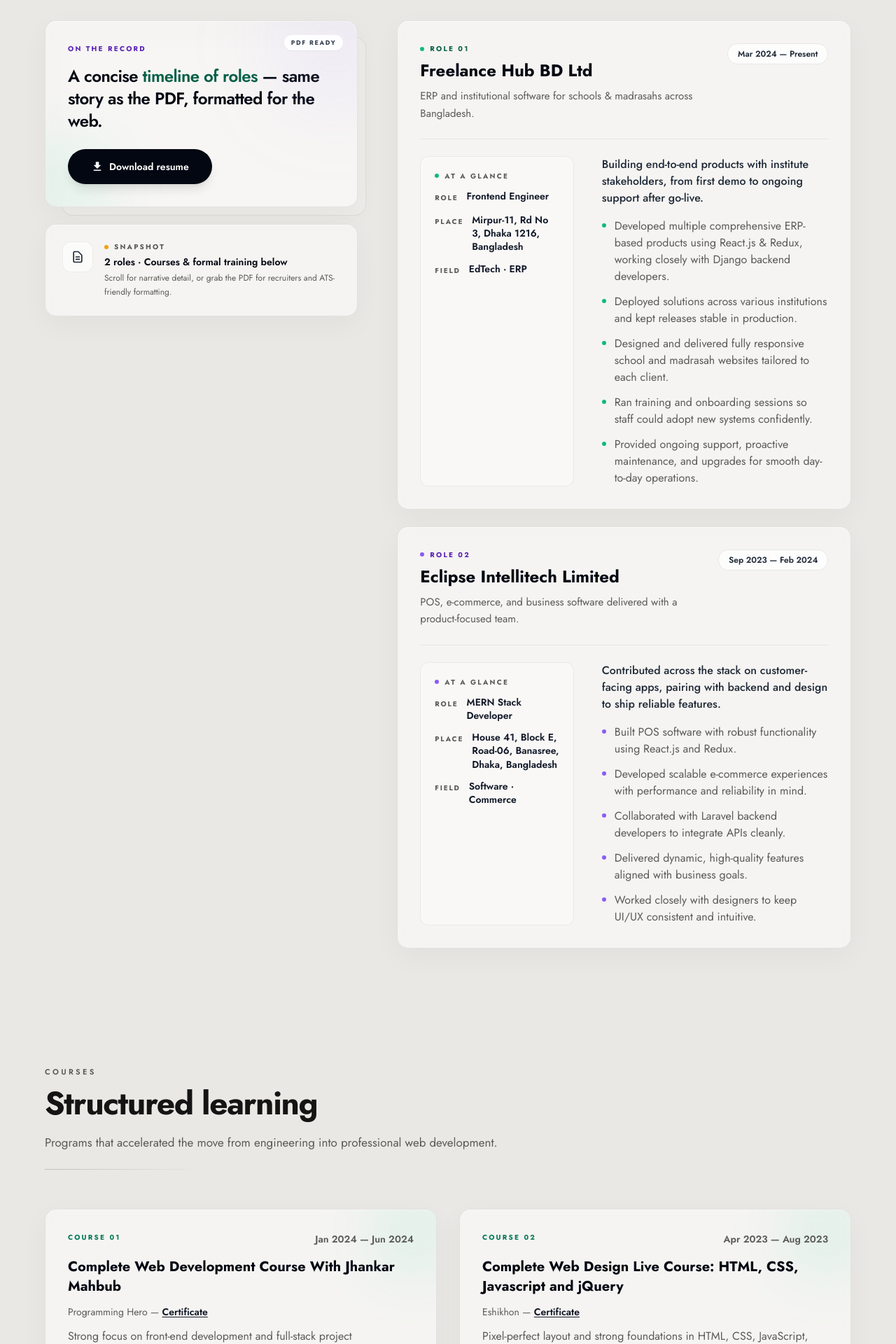
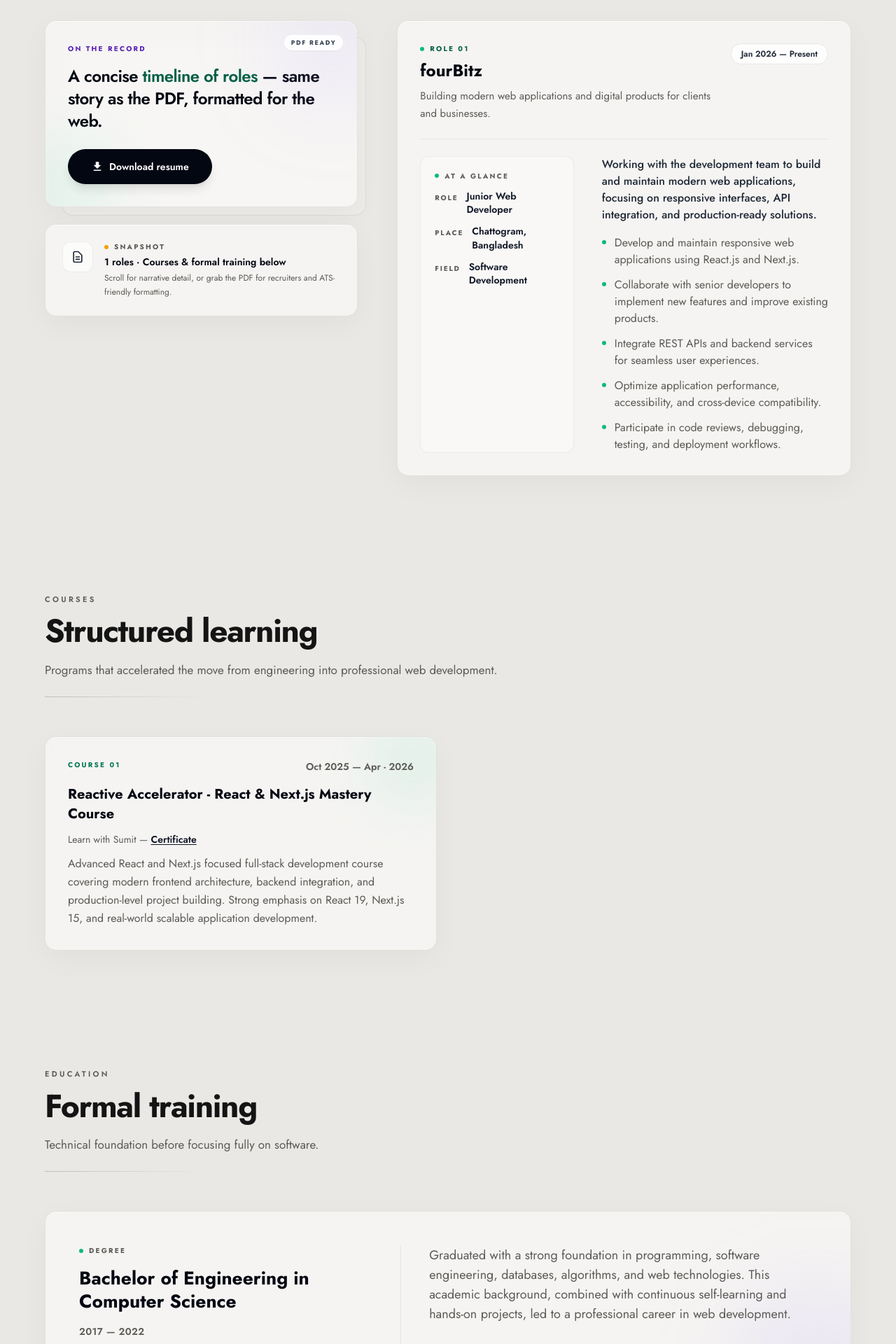
Before and after one commit to Nayan-Krishna-Ball/Nayan-Krishna-Ball-Portfolio, a React (Vite) app: page / in a window 1280 px wide. Shown: the part 2080-4000 px from the top of the page at 70% size. Built offline with nearby package versions, Linux system fonts and the light colour scheme.

Commit message:
Add my educational data and job experiance

```diff
--- a/src/Editorial/data/resumeData.js
+++ b/src/Editorial/data/resumeData.js
@@ -2,72 +2,84 @@
 
 export const editorialExperiences = [
   {
-    company: "Freelance Hub BD Ltd",
+    company: "fourBitz",
     tagline:
-      "ERP and institutional software for schools & madrasahs across Bangladesh.",
-    dates: "Mar 2024 — Present",
-    position: "Frontend Engineer",
-    location: "Mirpur-11, Rd No 3, Dhaka 1216, Bangladesh",
-    industry: "EdTech · ERP",
+      "Building modern web applications and digital products for clients and businesses.",
+    dates: "Jan 2026 — Present",
+    position: "Junior Web Developer",
+    location: "Chattogram, Bangladesh",
+    industry: "Software Development",
     website: null,
     context:
-      "Building end-to-end products with institute stakeholders, from first demo to ongoing support after go-live.",
+      "Working with the development team to build and maintain modern web applications, focusing on responsive interfaces, API integration, and production-ready solutions.",
     bullets: [
-      "Developed multiple comprehensive ERP-based products using React.js & Redux, working closely with Django backend developers.",
-      "Deployed solutions across various institutions and kept releases stable in production.",
-      "Designed and delivered fully responsive school and madrasah websites tailored to each client.",
-      "Ran training and onboarding sessions so staff could adopt new systems confidently.",
-      "Provided ongoing support, proactive maintenance, and upgrades for smooth day-to-day operations.",
-    ],
-  },
-  {
-    company: "Eclipse Intellitech Limited",
-    tagline:
-      "POS, e-commerce, and business software delivered with a product-focused team.",
-    dates: "Sep 2023 — Feb 2024",
-    position: "MERN Stack Developer",
-    location: "House 41, Block E, Road-06, Banasree, Dhaka, Bangladesh",
-    industry: "Software · Commerce",
-    website: null,
-    context:
-      "Contributed across the stack on customer-facing apps, pairing with backend and design to ship reliable features.",
-    bullets: [
-      "Built POS software with robust functionality using React.js and Redux.",
-      "Developed scalable e-commerce experiences with performance and reliability in mind.",
-      "Collaborated with Laravel backend developers to integrate APIs cleanly.",
-      "Delivered dynamic, high-quality features aligned with business goals.",
-      "Worked closely with designers to keep UI/UX consistent and intuitive.",
+      "Develop and maintain responsive web applications using React.js and Next.js.",
+      "Collaborate with senior developers to implement new features and improve existing products.",
+      "Integrate REST APIs and backend services for seamless user experiences.",
+      "Optimize application performance, accessibility, and cross-device compatibility.",
+      "Participate in code reviews, debugging, testing, and deployment workflows.",
     ],
   },
 ];
 
 export const editorialCourses = [
+  // {
+  //   title: "Complete Web Development Course With Jhankar Mahbub",
+  //   period: "Jan 2024 — Jun 2024",
+  //   provider: "Programming Hero",
+  //   certificateLabel: "Certificate",
+  //   certificateUrl: "#",
+  //   summary:
+  //     "Strong focus on front-end development and full-stack project implementation, from fundamentals to shipping real projects.",
+  // },
+
   {
-    title: "Complete Web Development Course With Jhankar Mahbub",
-    period: "Jan 2024 — Jun 2024",
-    provider: "Programming Hero",
+    title: "Reactive Accelerator - React & Next.js Mastery Course",
+
+    period: "Oct 2025 — Apr - 2026",
+
+    provider: "Learn with Sumit",
+
     certificateLabel: "Certificate",
-    certificateUrl:
-      "https://drive.google.com/file/d/1t1D_81Yjw4TO-Ud0jFYoBkftyKPBaBv0/view",
+
+    certificateUrl: "https://learnwithsumit.com",
+
     summary:
-      "Strong focus on front-end development and full-stack project implementation, from fundamentals to shipping real projects.",
-  },
-  {
-    title: "Complete Web Design Live Course: HTML, CSS, Javascript and jQuery",
-    period: "Apr 2023 — Aug 2023",
-    provider: "Eshikhon",
-    certificateLabel: "Certificate",
-    certificateUrl:
-      "https://drive.google.com/file/d/11Q9-rCzmFNcq_dMEeynCHtVpOqVTTPVZ/view",
-    summary:
-      "Pixel-perfect layout and strong foundations in HTML, CSS, JavaScript, and jQuery for responsive interfaces.",
+      "Advanced React and Next.js focused full-stack development course covering modern frontend architecture, backend integration, and production-level project building. Strong emphasis on React 19, Next.js 15, and real-world scalable application development.",
+
+    topicsCovered: [
+      "Advanced JavaScript",
+      "React 19 (Hooks, Components, Patterns)",
+      "Next.js 15 (App Router, SSR, SSG, ISR)",
+      "TypeScript for React",
+      "Tailwind CSS",
+      "State Management (Redux, Context, TanStack Query)",
+      "Authentication (NextAuth)",
+      "Backend Integration (Node, API, GraphQL)",
+      "Database (Prisma)",
+      "Socket.io (Realtime apps)",
+      "Caching & Performance Optimization",
+      "Testing",
+      "Deployment (Vercel, AWS basics)",
+    ],
+
+    projects: [
+      "Full Stack E-commerce App",
+      "Real-time Chat Application",
+      "Admin Dashboard",
+      "Authentication System",
+      "Blog / CMS Platform",
+    ],
+
+    outcome:
+      "Ability to build production-ready full-stack React & Next.js applications with modern industry best practices.",
   },
 ];
 
 export const editorialEducation = {
-  degree: "Diploma in Mechanical Engineering",
-  period: "2022 — 2025",
-  institution: "Model Institute of Science and Technology (MIST)",
+  degree: "Bachelor of Engineering in Computer Science",
+  period: "2017 — 2022",
+  institution: "Premier University, Chattogram",
   summary:
-    "Hands-on training in workshop practices and industrial technology, with practical exposure to mechanical design, manufacturing, and maintenance — complementing a self-driven path into software engineering.",
+    "Graduated with a strong foundation in programming, software engineering, databases, algorithms, and web technologies. This academic background, combined with continuous self-learning and hands-on projects, led to a professional career in web development.",
 };
```
